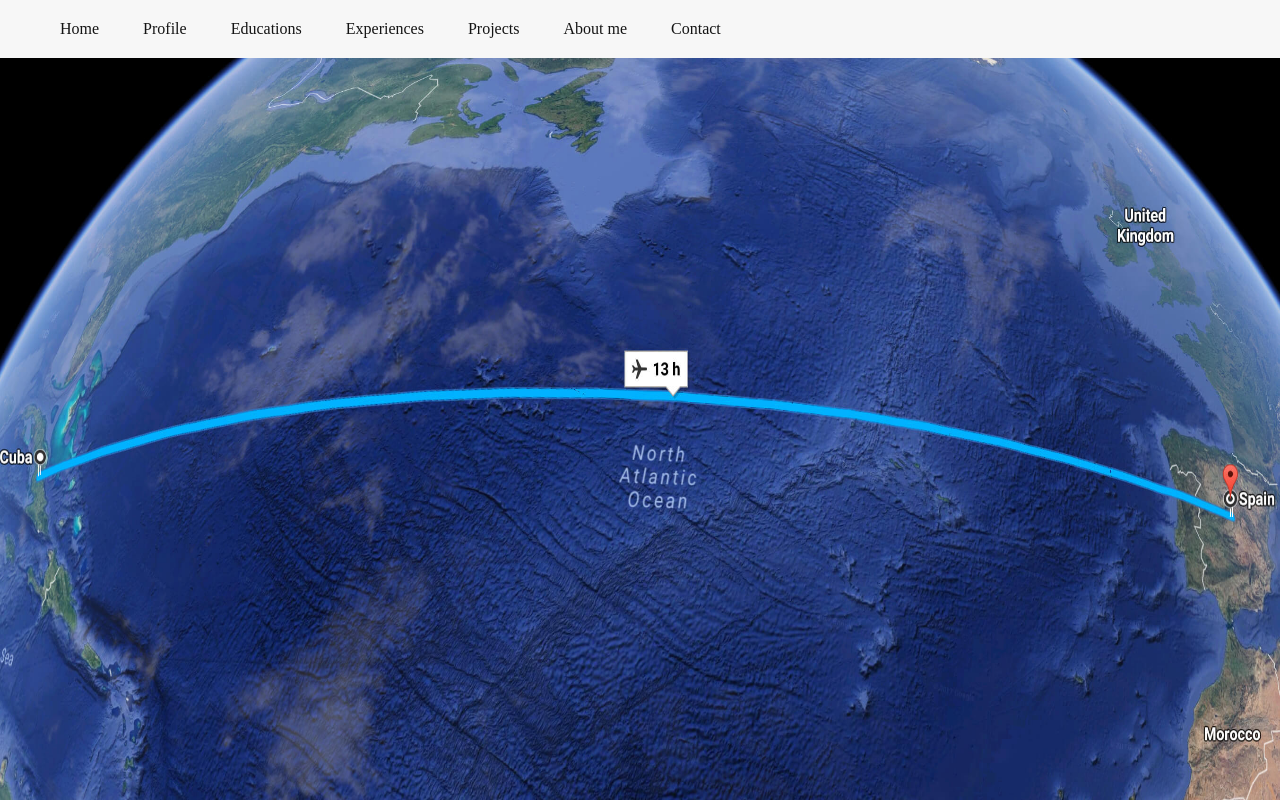
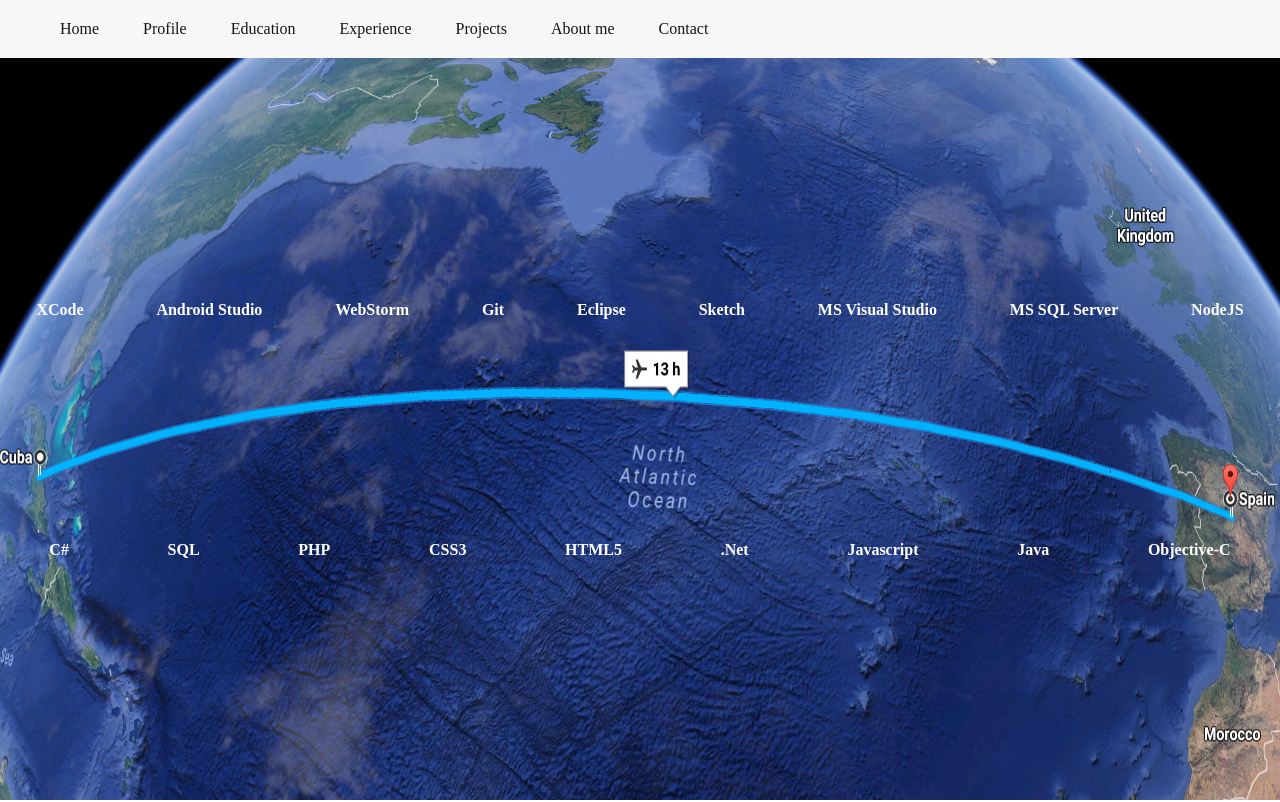
Before and after one commit to yosamac/resume, a plain HTML site: page index.html in a window 1280 px wide. Shown: the top 802 px of the page. Drawn offline with Linux system fonts and the light colour scheme.

Commit message:
Added skill and language

```diff
--- a/css/style.css
+++ b/css/style.css
@@ -60,6 +60,63 @@ body {
     height: 100vh;
 }
 
+.skills-tech{
+	top:35%;
+	width: 100%;
+	color: white;
+	position: absolute;
+}
+
+.tech{
+	display:flex;
+	flex-direction:row;
+	flex-wrap:wrap;
+	justify-content:space-around;
+}
+
+.skills-language{
+	top:65%;
+	width: 100%;
+	color: white;
+	position: absolute;
+}
+.language{
+	display:flex;
+	flex-direction:row-reverse;
+	flex-wrap:wrap;
+	justify-content:space-around;
+	align-self:center;
+
+}
+
+.one{
+	order:1;
+}
+.two{
+	order:2;
+}
+.three{
+	order:3;
+}
+.four{
+	order:4;
+}
+.five{
+	order:5;
+}
+.six{
+	order:6;
+}
+.seven{
+	order:7;
+}
+.eight{
+	order:8;
+}
+.nine{
+	order:9;
+}
+
 .footer{
 	background-color: var(--main-bg-color);
 	color: var(--main-text-color);
--- a/index.html
+++ b/index.html
@@ -7,8 +7,32 @@
 </head>
 <body>
 	<header class="header">
-		<div class="header-img">
-
+		<div class="header-img"></div>
+		<div class="skills-tech">
+			<div class="tech">
+				<h4 class="tech-item one">XCode</h4>
+				<h4 class="tech-item two">Android Studio</h4>
+				<h4 class="tech-item three">WebStorm</h4>
+				<h4 class="tech-item four">Git</h4>
+				<h4 class="tech-item five">Eclipse</h4>
+				<h4 class="tech-item six">Sketch</h4>
+				<h4 class="tech-item seven">MS Visual Studio</h4>
+				<h4 class="tech-item eight">MS SQL Server</h4>
+				<h4 class="tech-item nine">NodeJS</h4>
+			</div>
+		</div>
+		<div class="skills-language">
+			<div class="language">
+				<h4 class="language-item one">Objective-C</h4>
+				<h4 class="language-item two">Java</h4>
+				<h4 class="language-item three">Javascript</h4>
+				<h4 class="language-item four">.Net</h4>
+				<h4 class="language-item five">HTML5</h4>
+				<h4 class="language-item six">CSS3</h4>
+				<h4 class="language-item seven">PHP</h4>
+				<h4 class="language-item eight">SQL</h4>
+				<h4 class="language-item nine">C#</h4>
+			</div>
 		</div>
 	</header>
 	<nav class="navbar">
@@ -16,8 +40,8 @@
 			<li class="navbar-item">
 				<a href="index.html">Home</a>
 				<a href="index.html">Profile</a>
-				<a href="index.html">Educations</a>
-				<a href="index.html">Experiences</a>
+				<a href="index.html">Education</a>
+				<a href="index.html">Experience</a>
 				<a href="index.html">Projects</a>
 				<a href="index.html">About me</a>
 				<a href="index.html">Contact</a>
```
